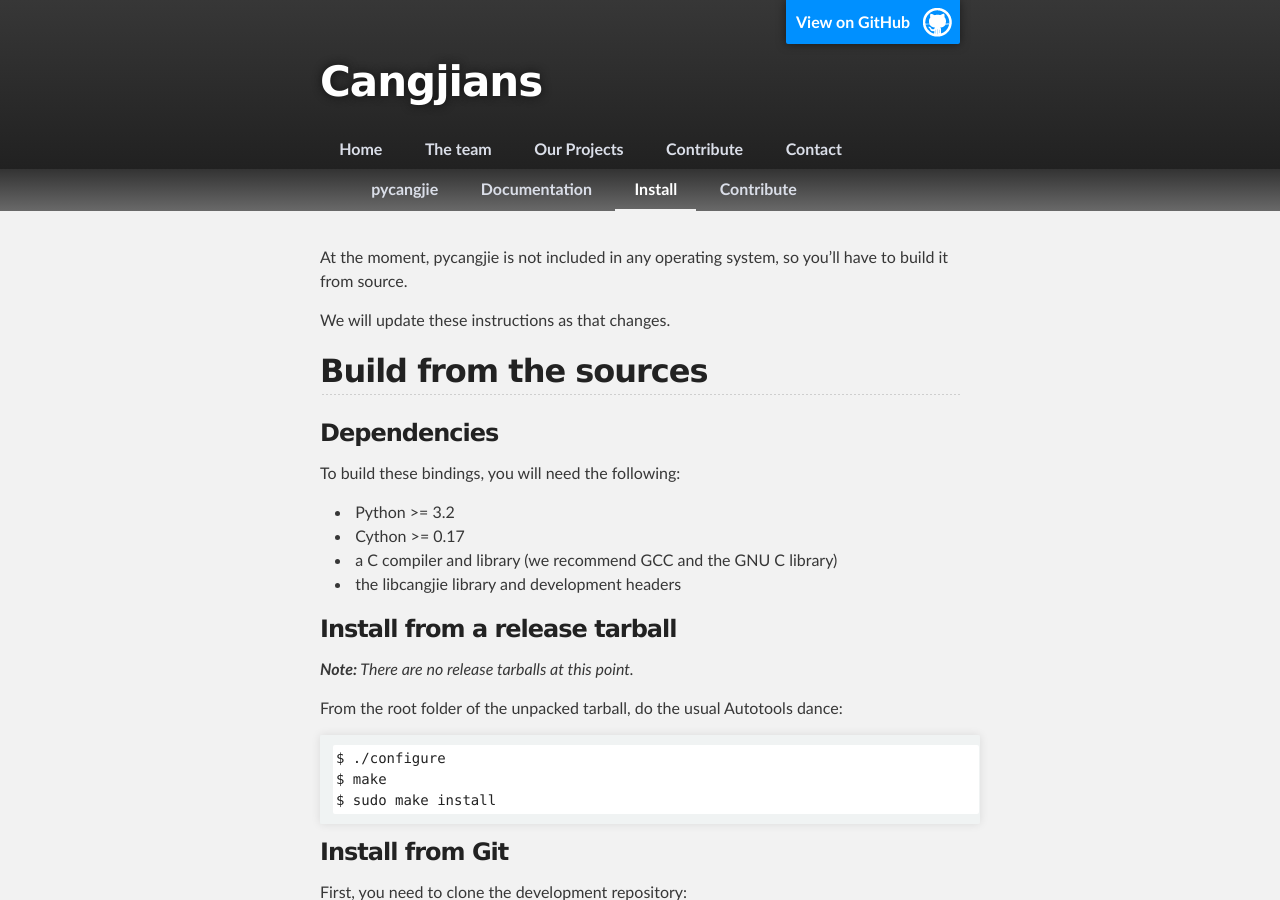
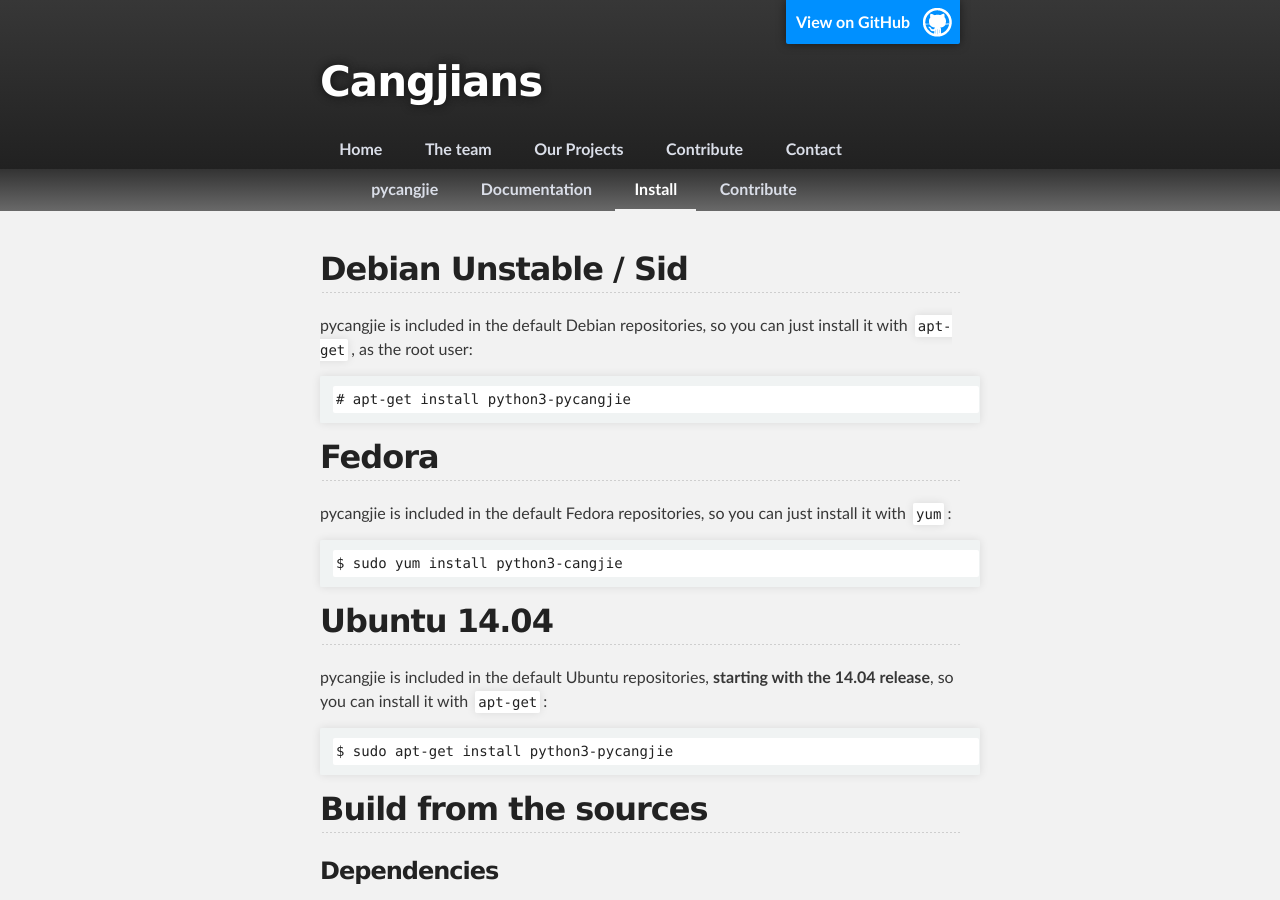
Before and after one commit to brendanhoran/cangjians.github.io, a Jekyll site: the page built from projects/pycangjie/install.md, in a window 1280 px wide and 900 px high. Built offline with Jekyll 4.4.1, drawn with Linux system fonts in a browser that asks for light colours.

Commit message:
Sync the various pycangjie pages
A few things in the pycangjie repo:
- We added install instructions on a few distros
- We now have stable releases

This just brings in these changes, synchronizing the website with the
latest state of pycangjie upstream.

````diff
--- a/projects/pycangjie/install.md
+++ b/projects/pycangjie/install.md
@@ -6,10 +6,32 @@ project: pycangjie
 sub: install
 ---
 
-At the moment, pycangjie is not included in any operating system, so you'll
-have to build it from source.
+## Debian Unstable / Sid
 
-We will update these instructions as that changes.
+pycangjie is included in the default Debian repositories, so you can just
+install it with `apt-get`, as the root user:
+
+```
+# apt-get install python3-pycangjie
+```
+
+## Fedora
+
+pycangjie is included in the default Fedora repositories, so you can just
+install it with `yum`:
+
+```
+$ sudo yum install python3-cangjie
+```
+
+## Ubuntu 14.04
+
+pycangjie is included in the default Ubuntu repositories, **starting with the
+14.04 release**, so you can install it with `apt-get`:
+
+```
+$ sudo apt-get install python3-pycangjie
+```
 
 ## Build from the sources
 
````
Also changed, not shown: projects/pycangjie/index.md (+3 -1 lines).
